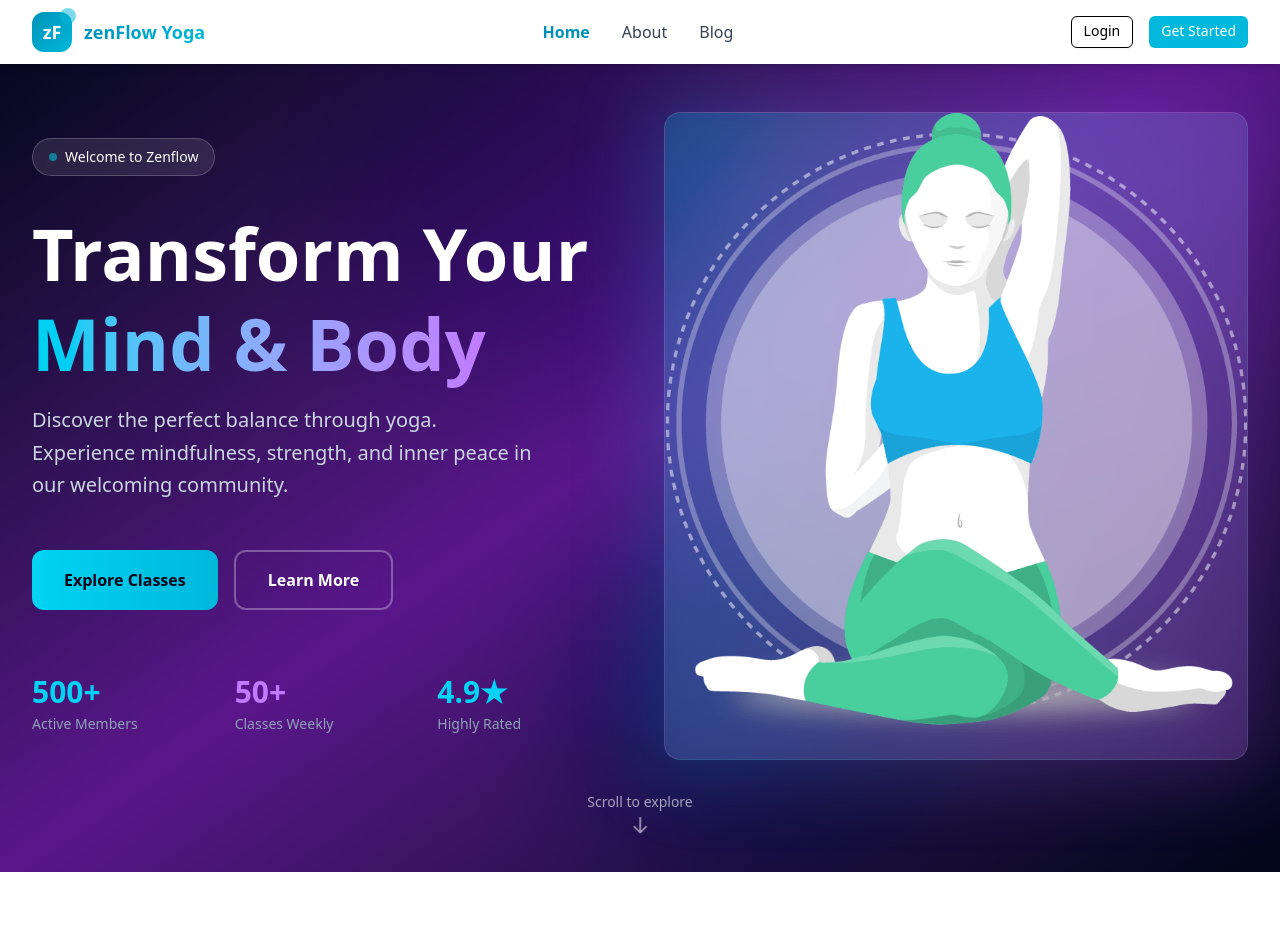
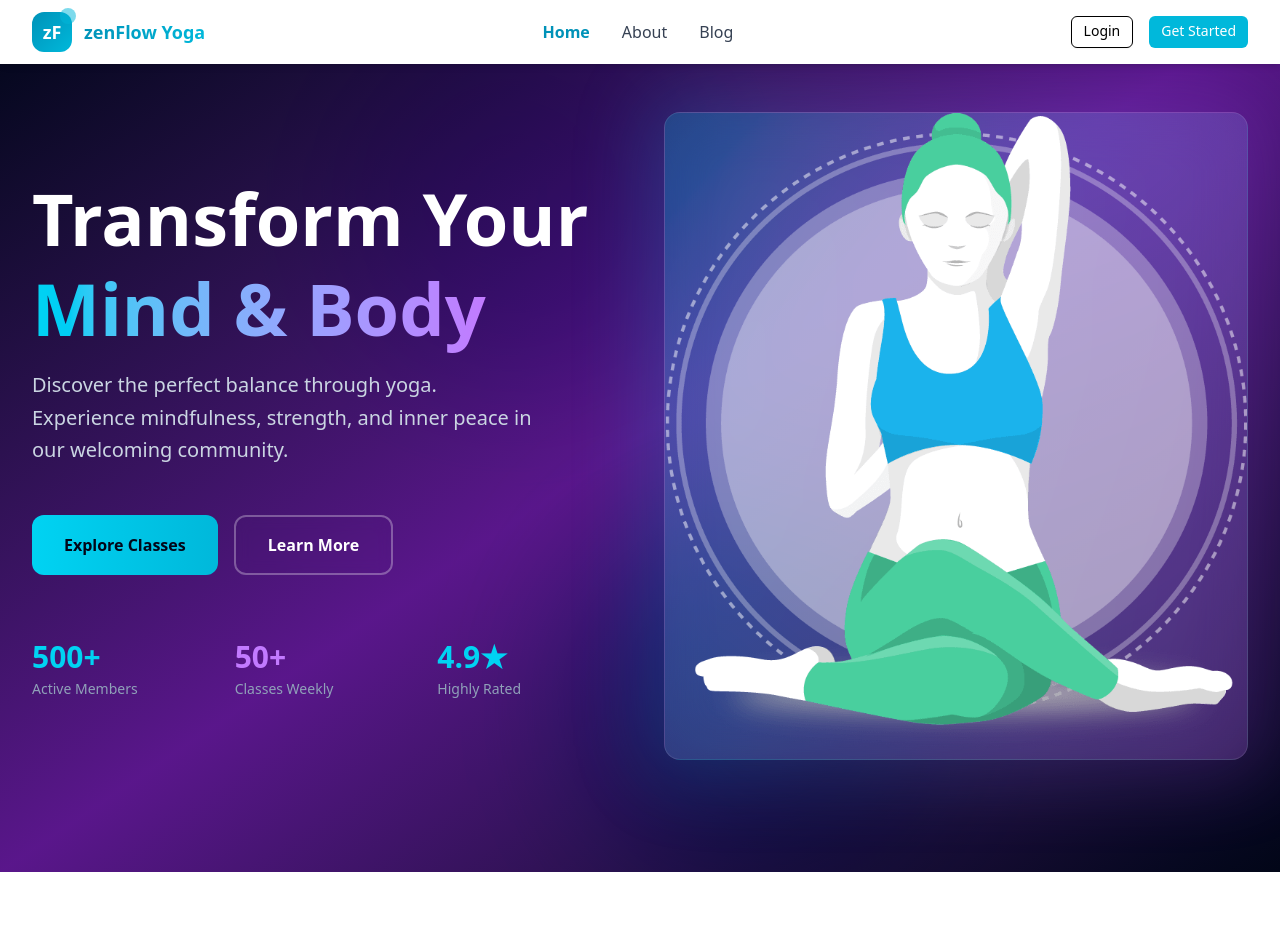
Before and after one commit to momenur/zenflow-yoga, a Next.js app: page / in a window 1280 px wide. Shown: the top 952 px of the page. Built offline with nearby package versions, Linux system fonts and the light colour scheme.

Commit message:
fix: remove unused welcome message and scroll indicator from Hero component

```diff
--- a/src/components/home/Hero.tsx
+++ b/src/components/home/Hero.tsx
@@ -12,13 +12,6 @@ export const Hero: React.FC = () => {
       <div className="max-w-7xl mx-auto px-5 md:px-8 relative z-10 py-16 sm:py-20 md:py-24 lg:py-28">
         <div className="grid grid-cols-1 lg:grid-cols-2 gap-8 md:gap-12 items-center">
           <AnimateOnScroll className="space-y-6 sm:space-y-8 order-2 lg:order-1">
-            <div className="inline-block">
-              <span className="inline-flex items-center gap-2 px-3 py-1.5 sm:px-4 sm:py-2 rounded-full bg-white/10 border border-white/20 backdrop-blur-xl text-xs sm:text-sm text-white font-medium hover:bg-white/20 transition-all duration-300">
-                <span className="w-1.5 h-1.5 sm:w-2 sm:h-2 rounded-full bg-cyan-400 animate-pulse"></span>
-                Welcome to Zenflow
-              </span>
-            </div>
-
             {/* Main heading */}
             <div className="space-y-3 sm:space-y-4">
               <h1 className="text-3xl sm:text-4xl md:text-5xl lg:text-6xl xl:text-7xl font-black text-white leading-tight">
@@ -94,28 +87,6 @@ export const Hero: React.FC = () => {
           </AnimateOnScroll>
         </div>
       </div>
-
-      {/* Scroll indicator */}
-      <div className="absolute bottom-4 sm:bottom-8 left-1/2 transform -translate-x-1/2 z-10">
-        <div className="flex flex-col items-center gap-1 sm:gap-2 text-white/60 hover:text-white/100 transition-colors duration-300">
-          <span className="text-xs sm:text-sm font-medium">
-            Scroll to explore
-          </span>
-          <svg
-            className="w-4 h-4 sm:w-5 sm:h-5 animate-bounce"
-            fill="none"
-            stroke="currentColor"
-            viewBox="0 0 24 24"
-          >
-            <path
-              strokeLinecap="round"
-              strokeLinejoin="round"
-              strokeWidth={2}
-              d="M19 14l-7 7m0 0l-7-7m7 7V3"
-            />
-          </svg>
-        </div>
-      </div>
     </section>
   );
 };
```
